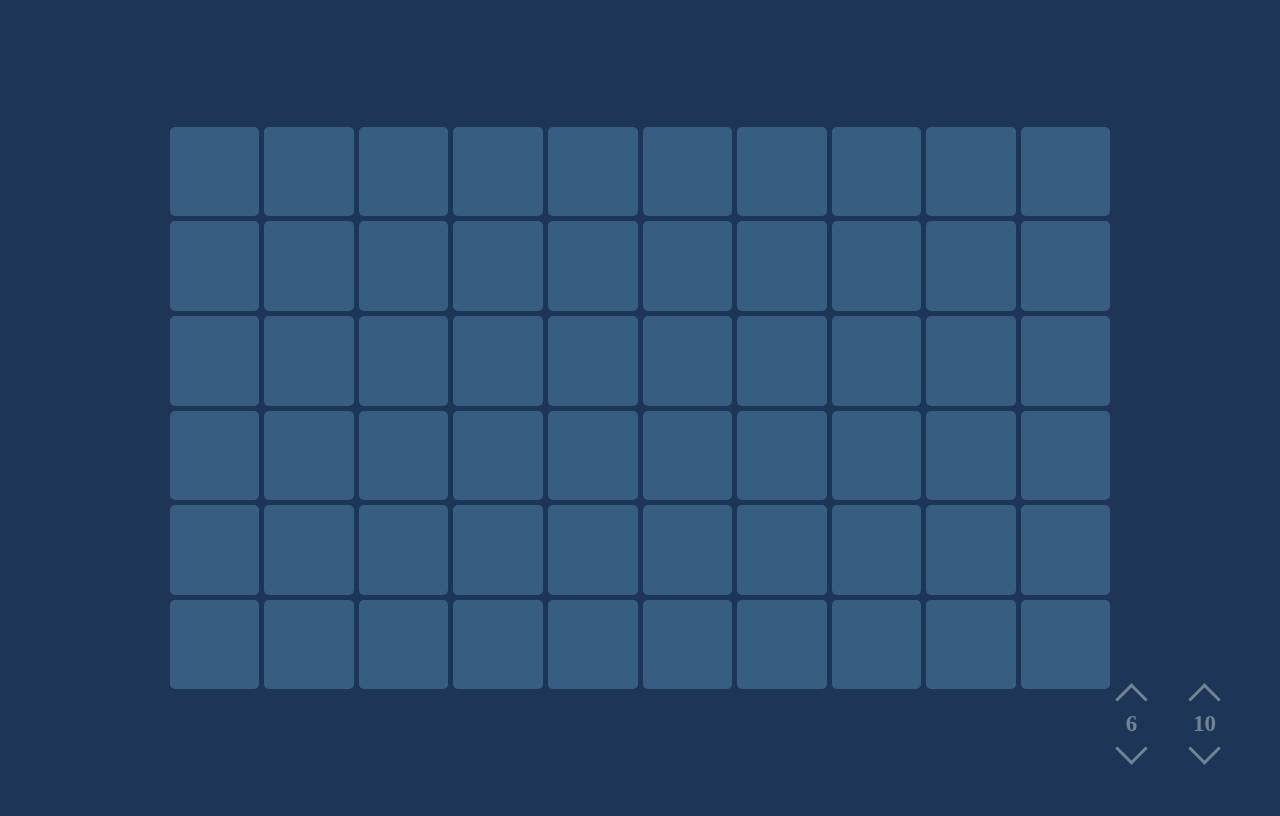
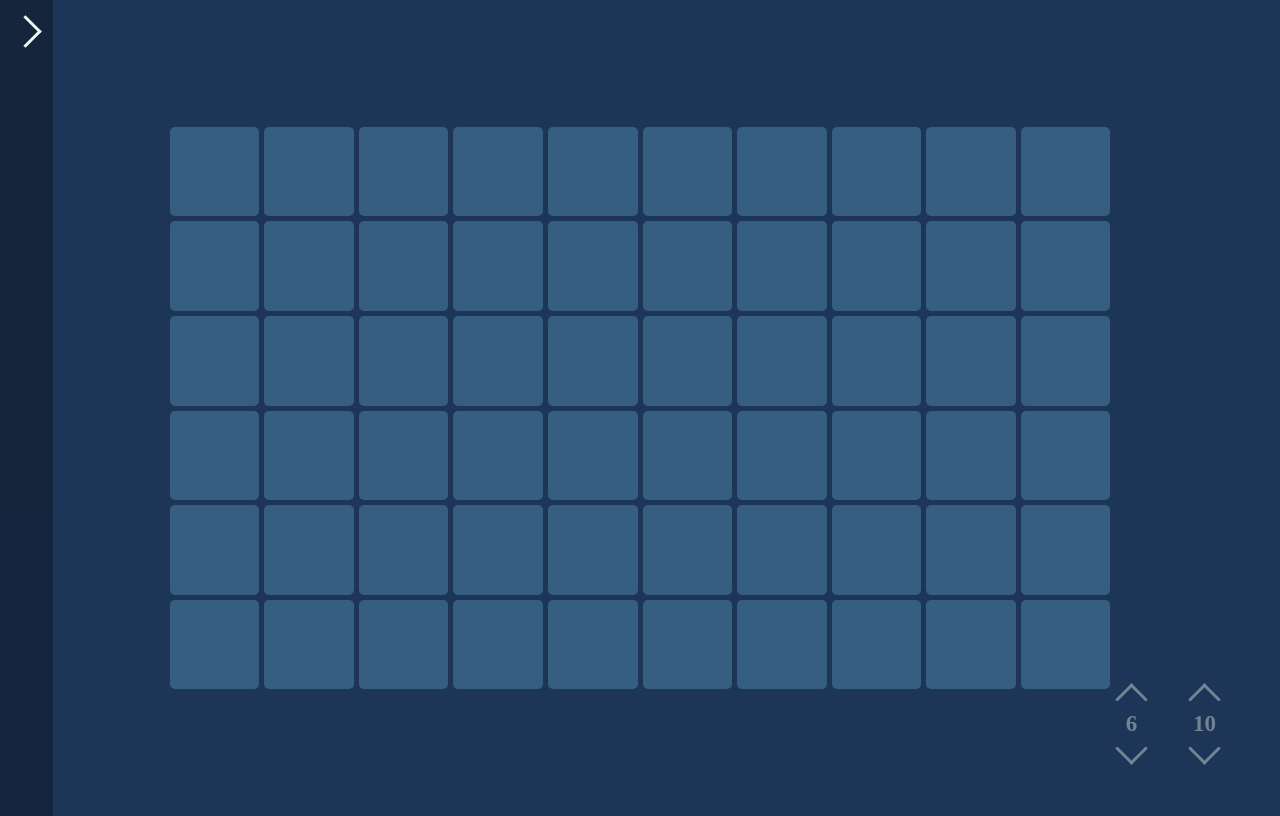
Before and after one commit to gedrick/rctrackdesigner, a Vue app: page / in a window 1280 px wide. Built offline with nearby package versions, Linux system fonts and the light colour scheme.

Commit message:
settings panel

```diff
--- a/src/App.vue
+++ b/src/App.vue
@@ -1,24 +1,23 @@
 <template>
-  <div class="container">
+  <div class="app">
     <Settings />
+    <Selector />
     <Track :blocks="blocks" />
   </div>
 </template>
 
 <script lang="ts">
 import { defineComponent } from 'vue';
+import Selector from '@/components/Selector.vue';
 import Settings from '@/components/Settings.vue';
 import Track from '@/components/Track.vue';
 import { mapState } from 'vuex';
-
-type Block = {
-  name: string;
-  type: string;
-};
+import { Block } from '@/types';
 
 export default defineComponent({
   name: 'App',
   components: {
+    Selector,
     Settings,
     Track,
   },
@@ -64,7 +63,7 @@ body {
   background-color: $darkblue;
 }
 
-.container {
+.app {
   display: flex;
   justify-content: center;
   align-items: center;
--- a/src/assets/styles/mixins.scss
+++ b/src/assets/styles/mixins.scss
@@ -11,3 +11,12 @@
   );
   background-size: 56.57px 56.57px;
 }
+
+@mixin arrow {
+  cursor: pointer;
+  border: solid;
+  border-color: $white;
+  border-width: 0 3px 3px 0;
+  display: inline-block;
+  padding: 10px;
+}
--- a/src/assets/styles/variables.scss
+++ b/src/assets/styles/variables.scss
@@ -1,2 +1,4 @@
 $blockSpace: 5px;
+$blockSize: 7vw;
 $baseFont: 'Avenir, Helvetica, Arial, sans-serif';
+$animationTime: 0.4s;
--- a/src/components/GridItem.vue
+++ b/src/components/GridItem.vue
@@ -1,5 +1,5 @@
 <template>
-  <div :class="`${item.type}`" class="grid-item">
+  <div :class="`${item.type} ${effects ? 'effects' : ''}`" class="grid-item">
     <div v-if="item.type === 'default'" :class="item.type">
       <div class="track-object top-left-corner"></div>
       <div class="track-object right-piece"></div>
@@ -21,6 +21,10 @@ export default defineComponent({
       },
       required: true,
     },
+    effects: {
+      type: Boolean,
+      default: true,
+    },
   },
 });
 </script>
@@ -28,24 +32,27 @@ export default defineComponent({
 <style lang="scss" scoped>
 .grid-item {
   aspect-ratio: 1 / 1;
-  background-color: $medblue;
   color: $white;
-  width: 7vw;
+  width: $blockSize;
   border-radius: 5px;
   display: flex;
   justify-content: center;
   align-items: center;
   transition: 0.35s all ease-in-out;
   user-select: none;
-  opacity: 0.6;
   cursor: pointer;
   position: relative;
+  background-color: $medblue;
+
+  &.effects {
+    opacity: 0.6;
     &:hover {
       opacity: 0.8;
     }
     &:active {
       transition: none;
       opacity: 1;
+    }
   }
 
   & > div {
--- /dev/null
+++ b/src/components/Selector.vue
@@ -0,0 +1,87 @@
+<template>
+  <div class="selector" :class="{ isOpen: isOpen }" @click="isOpen = false">
+    <div v-if="!isOpen"><span class="toggle" @click.stop="isOpen = !isOpen"></span></div>
+    <div v-else>
+      <div class="grid">
+        <GridItem
+          @click.stop="onTrackSelected(item.type)"
+          v-for="item in gridItems"
+          :key="item.name"
+          :item="item"
+          :effects="false"
+        />
+      </div>
+    </div>
+  </div>
+</template>
+
+<script lang="ts">
+import { defineComponent } from 'vue';
+import GridItem from '@/components/GridItem.vue';
+import { Block } from '@/types';
+
+export default defineComponent({
+  name: 'Selector',
+  components: {
+    GridItem,
+  },
+  data() {
+    return {
+      isOpen: false as boolean,
+      gridItems: [
+        { type: 'up-down' },
+        { type: 'left-right' },
+        { type: 'left-up' },
+        { type: 'left-down' },
+        { type: 'right-up' },
+        { type: 'right-down' },
+        { type: 'down-left' },
+        { type: 'down-right' },
+        { type: 'open-road' },
+        { type: 'jump' },
+        { type: 'table-top' },
+        { type: 'landing' },
+        { type: 'rhythm' },
+      ] as Block[],
+    };
+  },
+  methods: {
+    onTrackSelected(trackType: string) {
+      console.log('onTrackSelected', trackType);
+    },
+  },
+});
+</script>
+
+<style lang="scss" scoped>
+.selector {
+  padding: 20px;
+  overflow-y: auto;
+  position: fixed;
+  left: 0;
+  top: 0;
+  height: 100%;
+  background-color: rgba(black, 0.3);
+  width: 1vw;
+  z-index: 6;
+  transition: $animationTime all ease-in-out;
+
+  &.isOpen {
+    padding: 10px;
+    width: 100%;
+  }
+}
+
+.toggle {
+  @include arrow;
+  transform: rotate(-45deg);
+  margin-left: -0.5vw;
+  cursor: pointer;
+}
+
+.grid {
+  display: grid;
+  grid-template-columns: #{$blockSize} #{$blockSize};
+  gap: $blockSpace;
+}
+</style>
--- a/src/components/Settings.vue
+++ b/src/components/Settings.vue
@@ -71,12 +71,7 @@ export default defineComponent({
 }
 
 .arrow {
-  cursor: pointer;
-  border: solid;
-  border-color: $white;
-  border-width: 0 3px 3px 0;
-  display: inline-block;
-  padding: 10px;
+  @include arrow;
 
   &.up {
     transform: rotate(-135deg);
--- a/src/components/Track.vue
+++ b/src/components/Track.vue
@@ -28,3 +28,9 @@ export default defineComponent({
   },
 });
 </script>
+
+<style lang="scss" scoped>
+.block-column {
+  z-index: 2;
+}
+</style>
--- /dev/null
+++ b/src/types/index.ts
@@ -0,0 +1,4 @@
+export type Block = {
+  name: string;
+  type: string;
+};
```
Lines whose indentation alone changed are shown as unchanged.
